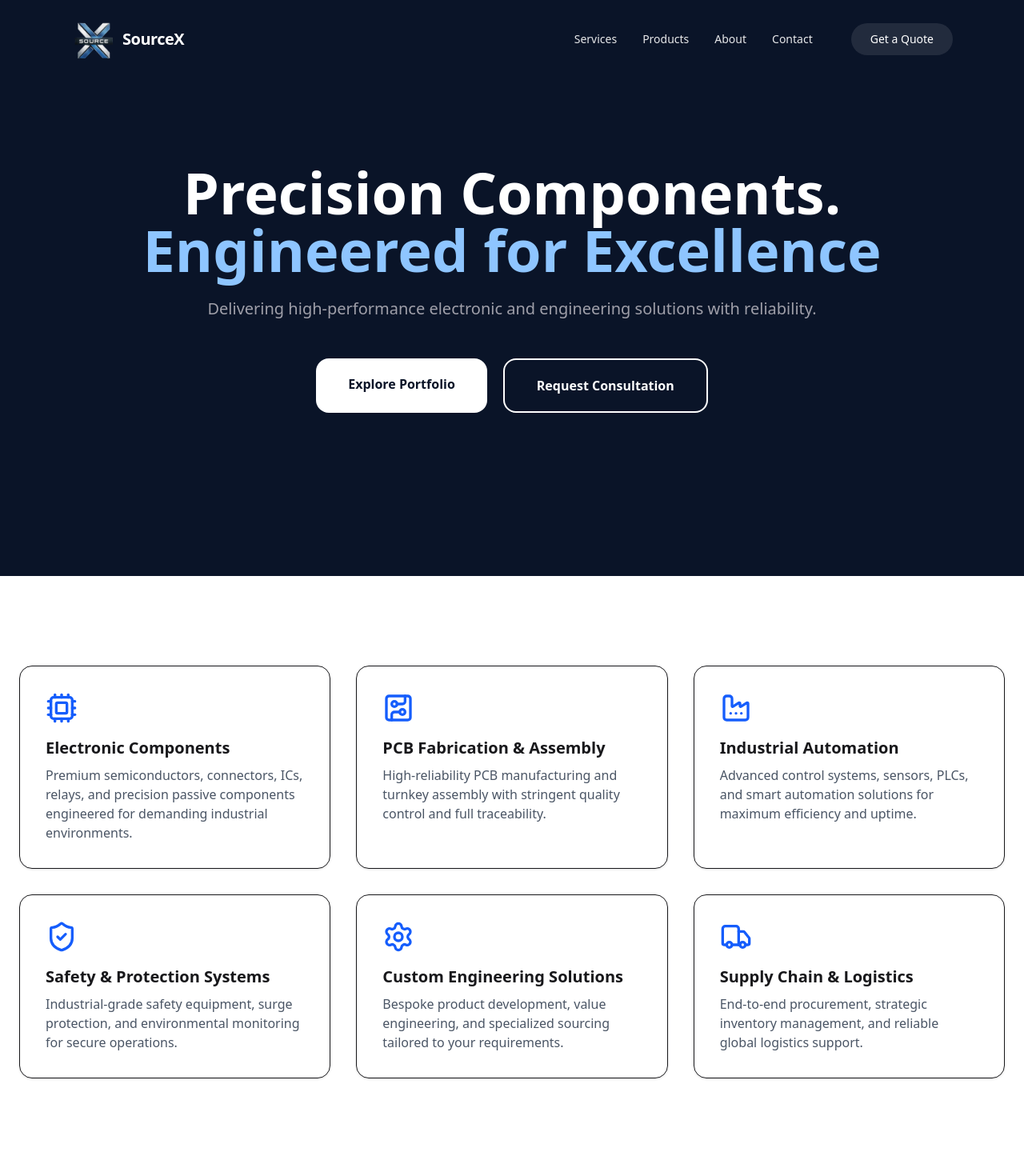
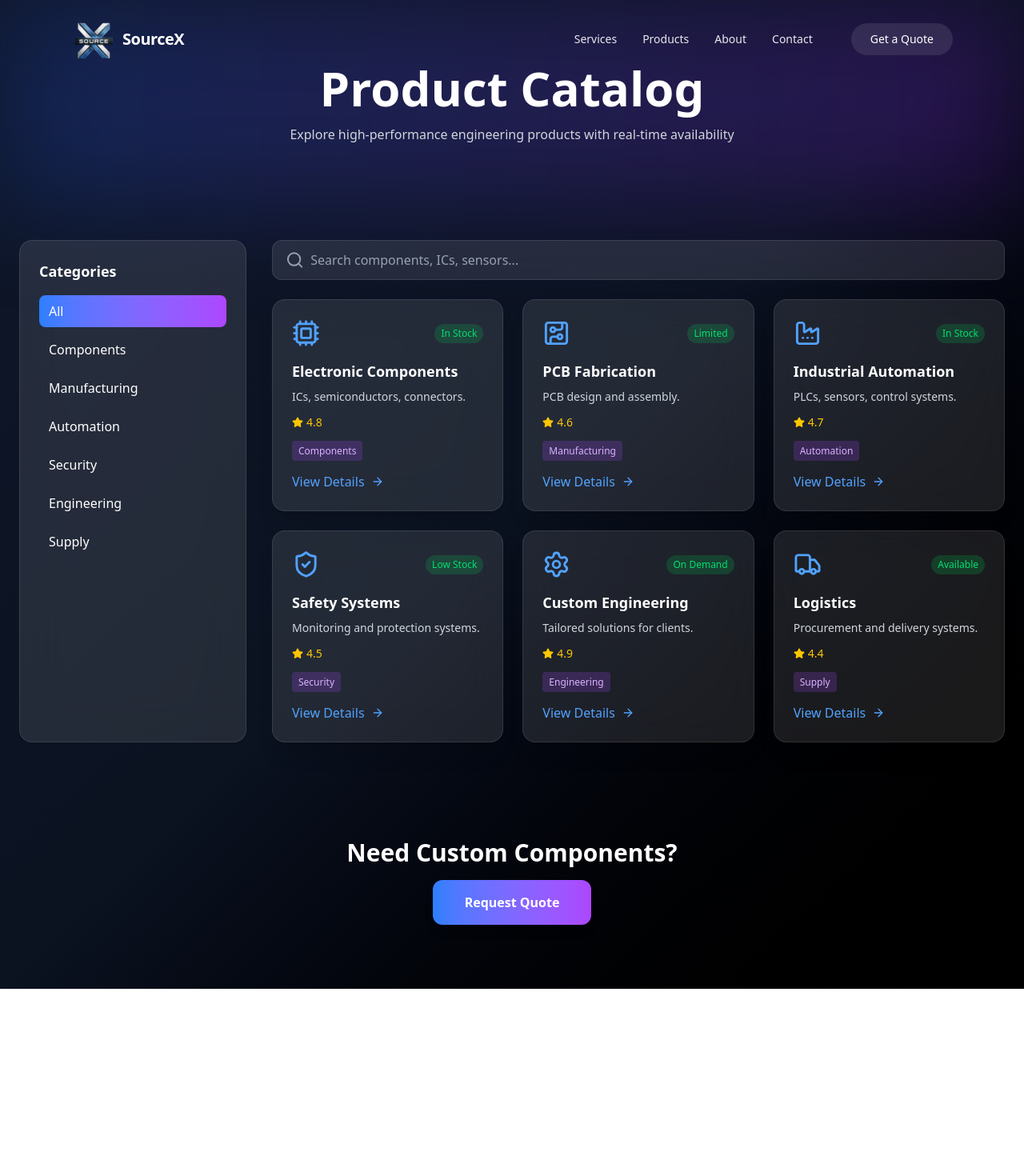
Before and after one commit to ashwanthika01/SOURCEX, a Next.js app: page /nproducts in a window 1280 px wide. Shown: the top 1470 px of the page at 80% size. After the commit the page ends 1236 px from the top, so only its background shows below. Built offline with nearby package versions, Linux system fonts and the light colour scheme.

Commit message:
eighteen

```diff
--- a/app/nproducts/page.tsx
+++ b/app/nproducts/page.tsx
@@ -1,5 +1,6 @@
 "use client";
 
+import { useState } from "react";
 import { motion } from "framer-motion";
 import {
   Cpu,
@@ -8,7 +9,9 @@ import {
   ShieldCheck,
   Settings,
   Truck,
+  Search,
   ArrowRight,
+  Star,
 } from "lucide-react";
 import Link from "next/link";
 import { useRouter } from "next/navigation";
@@ -16,123 +19,191 @@ import { useRouter } from "next/navigation";
 const products = [
   {
     title: "Electronic Components",
-    description: "Premium semiconductors, connectors, ICs, relays, and precision passive components engineered for demanding industrial environments.",
+    category: "Components",
+    description: "ICs, semiconductors, connectors.",
+    stock: "In Stock",
+    rating: 4.8,
     icon: Cpu,
   },
   {
-    title: "PCB Fabrication & Assembly",
-    description: "High-reliability PCB manufacturing and turnkey assembly with stringent quality control and full traceability.",
+    title: "PCB Fabrication",
+    category: "Manufacturing",
+    description: "PCB design and assembly.",
+    stock: "Limited",
+    rating: 4.6,
     icon: CircuitBoard,
   },
   {
     title: "Industrial Automation",
-    description: "Advanced control systems, sensors, PLCs, and smart automation solutions for maximum efficiency and uptime.",
+    category: "Automation",
+    description: "PLCs, sensors, control systems.",
+    stock: "In Stock",
+    rating: 4.7,
     icon: Factory,
   },
   {
-    title: "Safety & Protection Systems",
-    description: "Industrial-grade safety equipment, surge protection, and environmental monitoring for secure operations.",
+    title: "Safety Systems",
+    category: "Security",
+    description: "Monitoring and protection systems.",
+    stock: "Low Stock",
+    rating: 4.5,
     icon: ShieldCheck,
   },
   {
-    title: "Custom Engineering Solutions",
-    description: "Bespoke product development, value engineering, and specialized sourcing tailored to your requirements.",
+    title: "Custom Engineering",
+    category: "Engineering",
+    description: "Tailored solutions for clients.",
+    stock: "On Demand",
+    rating: 4.9,
     icon: Settings,
   },
   {
-    title: "Supply Chain & Logistics",
-    description: "End-to-end procurement, strategic inventory management, and reliable global logistics support.",
+    title: "Logistics",
+    category: "Supply",
+    description: "Procurement and delivery systems.",
+    stock: "Available",
+    rating: 4.4,
     icon: Truck,
   },
 ];
 
 export default function ProductsPage() {
   const router = useRouter();
+  const [search, setSearch] = useState("");
+  const [selectedCategory, setSelectedCategory] = useState("All");
 
   const goToForm = () => {
     router.push("/#inquiry-form");
   };
 
+  const categories = ["All", ...new Set(products.map(p => p.category))];
+
+  const filteredProducts = products.filter((p) => {
     return (
-    <div className="min-h-screen bg-white text-zinc-900 overflow-hidden">
+      (selectedCategory === "All" || p.category === selectedCategory) &&
+      p.title.toLowerCase().includes(search.toLowerCase())
+    );
+  });
 
-      {/* HERO SECTION */}
-      <section className="relative bg-[#0A1428] text-white py-32 md:py-44 min-h-[90vh] flex items-center">
-        <div className="max-w-7xl mx-auto px-6 text-center">
-          <h1 className="text-6xl md:text-7xl font-semibold mb-6">
-            Precision Components.<br />
-            <span className="text-blue-300">Engineered for Excellence</span>
+  return (
+    <div className="min-h-screen bg-gradient-to-br from-[#0f172a] via-[#0b1220] to-black text-white">
+
+      {/* HERO */}
+      <section className="py-20 text-center relative">
+        <div className="absolute inset-0 bg-gradient-to-r from-blue-600/20 to-purple-600/20 blur-3xl" />
+
+        <h1 className="text-5xl md:text-6xl font-bold mb-4 relative z-10">
+          Product Catalog
         </h1>
+        <p className="text-gray-300 relative z-10">
+          Explore high-performance engineering products with real-time availability
+        </p>
+      </section>
 
-          <p className="text-xl text-zinc-400 max-w-3xl mx-auto mb-12">
-            Delivering high-performance electronic and engineering solutions with reliability.
+      {/* MAIN */}
+      <div className="max-w-7xl mx-auto px-6 py-10 grid grid-cols-1 md:grid-cols-4 gap-8">
+
+        {/* SIDEBAR */}
+        <div className="bg-white/10 backdrop-blur-xl p-6 rounded-2xl border border-white/10">
+          <h3 className="font-semibold mb-4 text-lg">Categories</h3>
+
+          <div className="flex flex-col gap-2">
+            {categories.map((cat, i) => (
+              <button
+                key={i}
+                onClick={() => setSelectedCategory(cat)}
+                className={`text-left px-3 py-2 rounded-lg transition ${
+                  selectedCategory === cat
+                    ? "bg-gradient-to-r from-blue-500 to-purple-500 text-white"
+                    : "hover:bg-white/10"
+                }`}
+              >
+                {cat}
+              </button>
+            ))}
+          </div>
+        </div>
+
+        {/* PRODUCTS */}
+        <div className="md:col-span-3">
+
+          {/* SEARCH */}
+          <div className="flex items-center bg-white/10 backdrop-blur-xl rounded-xl px-4 py-3 border border-white/10 mb-6">
+            <Search className="text-gray-400 mr-2" />
+            <input
+              type="text"
+              placeholder="Search components, ICs, sensors..."
+              className="w-full bg-transparent outline-none text-white placeholder-gray-400"
+              value={search}
+              onChange={(e) => setSearch(e.target.value)}
+            />
+          </div>
+
+          {/* GRID */}
+          <div className="grid md:grid-cols-2 lg:grid-cols-3 gap-6">
+            {filteredProducts.map((product, index) => {
+              const Icon = product.icon;
+
+              return (
+                <motion.div
+                  key={index}
+                  whileHover={{ y: -8, scale: 1.02 }}
+                  className="bg-white/10 backdrop-blur-xl p-6 rounded-2xl border border-white/10 shadow-xl hover:border-blue-400/40 transition cursor-pointer group"
+                >
+                  {/* TOP */}
+                  <div className="flex justify-between items-center mb-4">
+                    <Icon size={35} className="text-blue-400" />
+
+                    <span className="text-xs px-2 py-1 rounded-full bg-green-500/20 text-green-400">
+                      {product.stock}
+                    </span>
+                  </div>
+
+                  {/* TITLE */}
+                  <h3 className="text-lg font-semibold mb-2 group-hover:text-blue-400 transition">
+                    {product.title}
+                  </h3>
+
+                  {/* DESC */}
+                  <p className="text-sm text-gray-300 mb-3">
+                    {product.description}
                   </p>
 
-          <div className="flex flex-col sm:flex-row gap-5 justify-center">
-            <Link
-              href="#products"
-              className="bg-white text-[#0A1428] px-10 py-5 rounded-2xl font-semibold"
-            >
-              Explore Portfolio
-            </Link>
+                  {/* RATING */}
+                  <div className="flex items-center gap-1 text-yellow-400 mb-3">
+                    <Star size={14} fill="currentColor" />
+                    <span className="text-sm">{product.rating}</span>
+                  </div>
 
-            {/* ✅ UPDATED BUTTON */}
-            <motion.button
-              onClick={goToForm}
-              whileHover={{ scale: 1.05 }}
-              className="border-2 border-white px-10 py-5 rounded-2xl font-semibold"
-            >
-              Request Consultation
-            </motion.button>
+                  {/* CATEGORY */}
+                  <span className="text-xs text-purple-300 bg-purple-500/20 px-2 py-1 rounded">
+                    {product.category}
+                  </span>
+
+                  {/* ACTION */}
+                  <div className="flex items-center gap-2 mt-4 text-blue-400">
+                    View Details <ArrowRight size={16} />
                   </div>
-        </div>
-      </section>
-
-      {/* PRODUCTS */}
-      <section id="products" className="py-28">
-        <div className="max-w-7xl mx-auto px-6 grid md:grid-cols-2 lg:grid-cols-3 gap-8">
-          {products.map((product, index) => {
-            const Icon = product.icon;
-            return (
-              <motion.div key={index} className="p-8 border rounded-2xl shadow">
-                <Icon size={40} className="mb-4 text-blue-600" />
-                <h3 className="text-xl font-semibold mb-2">{product.title}</h3>
-                <p className="text-gray-600">{product.description}</p>
                 </motion.div>
               );
             })}
           </div>
-      </section>
+        </div>
+      </div>
 
-      {/* FINAL CTA */}
-      <section className="py-28 text-center">
-        <h2 className="text-4xl font-semibold mb-6">
-          Ready to Source Smarter?
+      {/* CTA */}
+      <section className="py-20 text-center">
+        <h2 className="text-3xl font-semibold mb-4">
+          Need Custom Components?
         </h2>
 
-        <p className="text-lg text-gray-600 mb-10">
-          Connect with our experts and get your custom BOM quote.
-        </p>
-
-        <div className="flex flex-col sm:flex-row gap-5 justify-center">
-
-          {/* ✅ MAIN FIXED BUTTON */}
         <motion.button
           onClick={goToForm}
-            whileHover={{ scale: 1.05 }}
-            className="bg-[#0A1428] text-white px-12 py-5 rounded-2xl font-semibold flex items-center gap-3"
+          whileHover={{ scale: 1.08 }}
+          className="bg-gradient-to-r from-blue-500 to-purple-500 px-10 py-4 rounded-xl font-semibold shadow-lg"
         >
-            Request a Custom Quote
-            <ArrowRight />
+          Request Quote
         </motion.button>
-
-          <Link
-            href="tel:+919876543210"
-            className="border-2 border-[#0A1428] px-12 py-5 rounded-2xl font-semibold"
-          >
-            Schedule a Call
-          </Link>
-        </div>
       </section>
     </div>
   );
```
Lines whose indentation alone changed are shown as unchanged.
